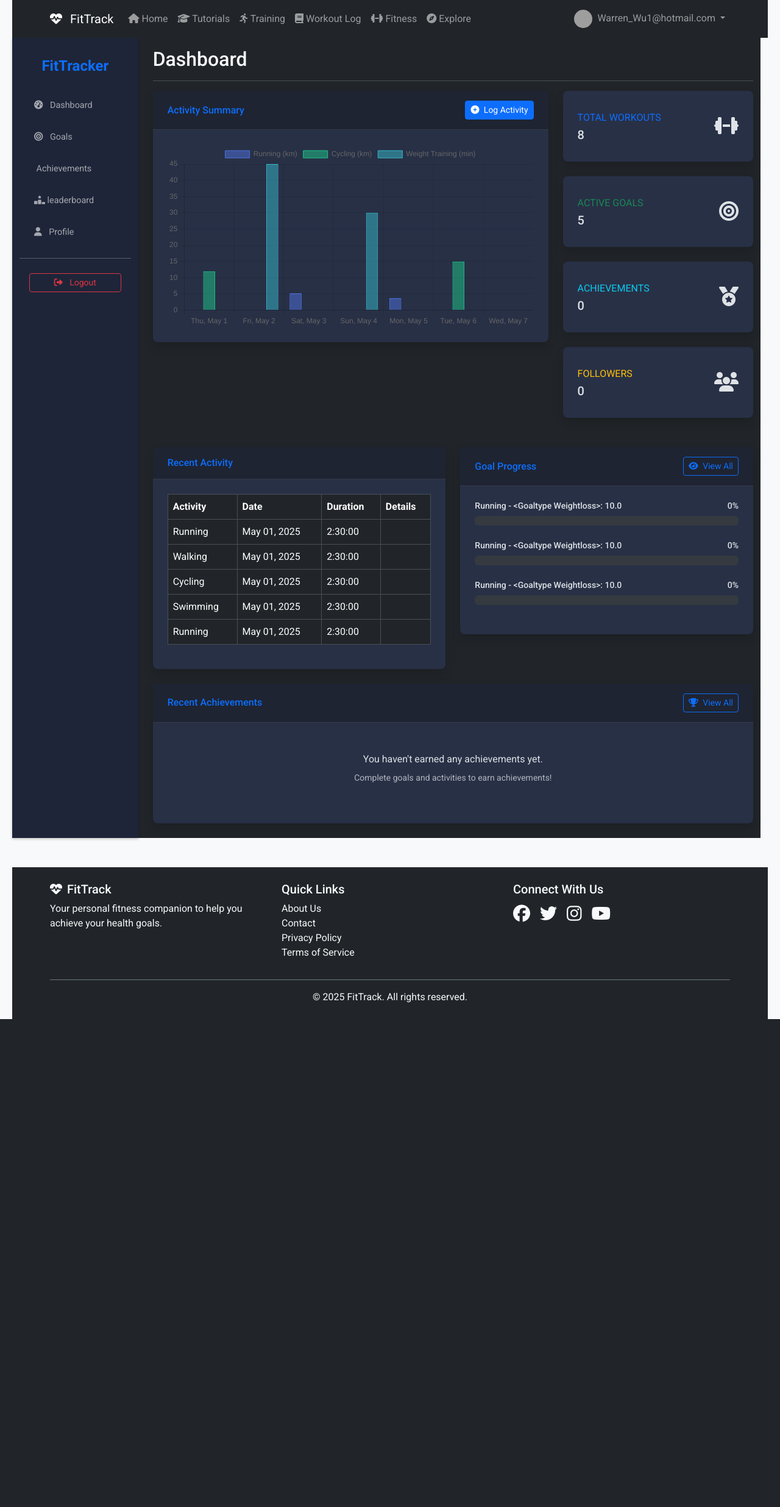
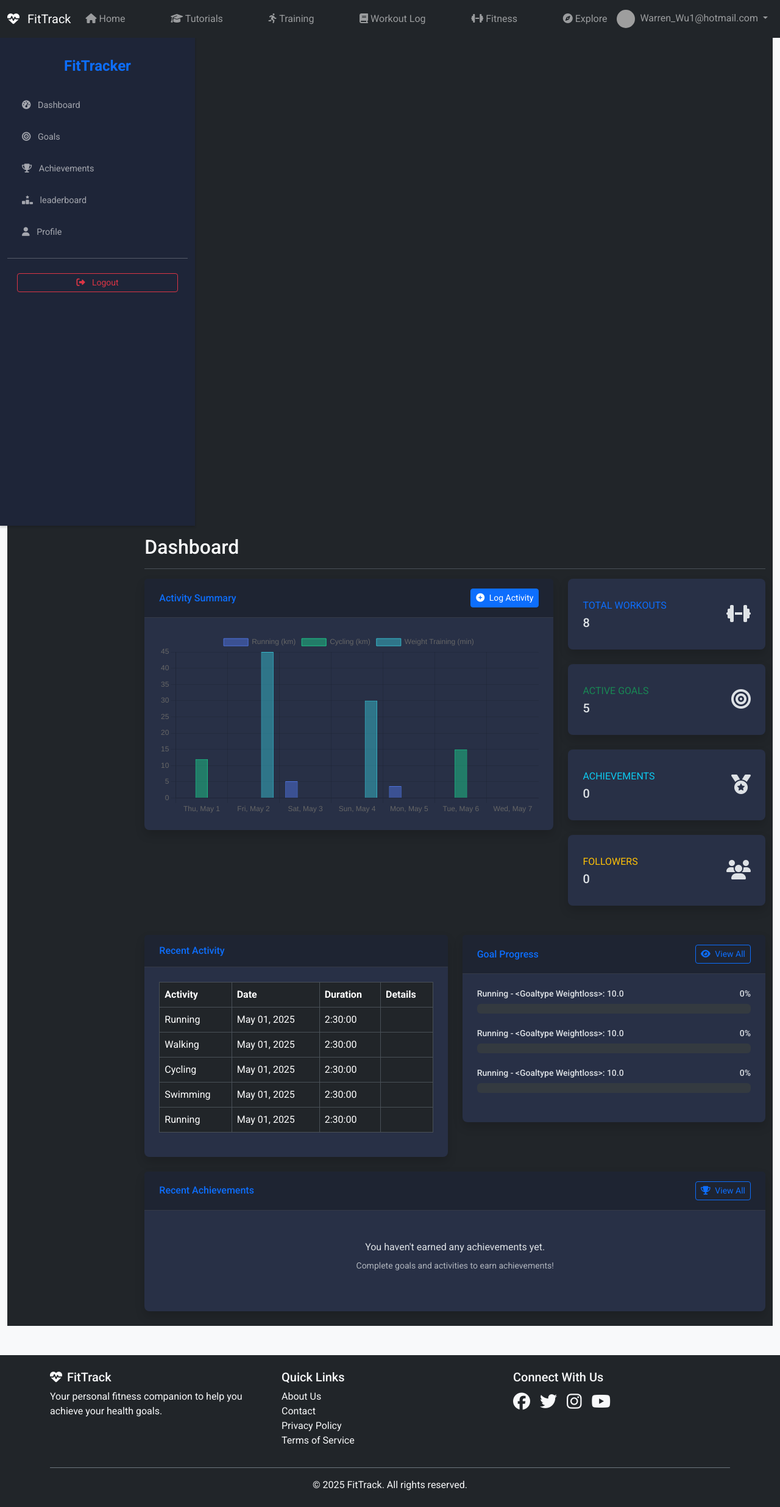
Before and after one commit to warrenwu123/CITS5505, a Flask app: page /dashboard/ in a window 1280 px wide. Shown: the whole page at 61% size. Before the commit the page ends 1671 px from the top, so only its background shows below. Run offline with Flask 3, Linux system fonts and the light colour scheme; a user stored in the database is signed in; some libraries are stand-ins or nearby versions; grey boxes are pictures that could not be loaded.

Commit message:
rearrange navbar

```diff
--- a/app/static/css/style.css
+++ b/app/static/css/style.css
@@ -21,9 +21,9 @@
 }
 
 body {
-    max-width: 1800px;     /* 设置最大宽度 */
-    margin: 0 auto;        /* 左右居中 */
-    padding: 0 20px;       /* 可选：给左右加点内边距 */
+    max-width: 1800px;
+    margin: 0;
+    padding: 0;
     font-family: 'Roboto', sans-serif;
     background-color: var(--light-bg);
     color: var(--dark-bg);
--- a/app/templates/base.html
+++ b/app/templates/base.html
@@ -11,7 +11,7 @@
 </head>
 <body>
     <nav class="navbar navbar-expand-lg navbar-dark bg-dark">
-        <div class="container">
+        <div class="container-fluid">
             <a class="navbar-brand" href="{{ url_for('index') }}">
                 <i class="fas fa-heartbeat"></i> FitTrack
             </a>
@@ -19,7 +19,7 @@
                 <span class="navbar-toggler-icon"></span>
             </button>
             <div class="collapse navbar-collapse" id="navbarNav">
-                <ul class="navbar-nav me-auto">
+                <ul class="navbar-nav d-flex justify-content-between w-100">
                     <li class="nav-item">
                         <a class="nav-link" href="{{ url_for('index') }}">
                             <i class="fas fa-home"></i> Home
--- a/app/templates/dashboard/layout.html
+++ b/app/templates/dashboard/layout.html
@@ -4,7 +4,7 @@
 <div class="bg-dark text-light">
     <div class="row">
         <!-- Sidebar -->
-        <nav id="sidebar" class="col-md-3 col-lg-2 d-md-block sidebar collapse">
+        <nav id="sidebar" class="col-md-4 col-lg-3 d-md-block sidebar collapse">
             <div class="position-sticky pt-3">
                 <div class="text-center mb-4">
                     <h4 class="text-primary fw-bold">FitTracker</h4>
@@ -24,13 +24,13 @@
                     </li>
                     <li class="nav-item">
                         <a class="nav-link {% if active_page == 'activities' %}active{% endif %}" href="{{ url_for('dashboard.achievements') }}">
-                            <i class="fa-solid fa-trophy-star"></i>
+                            <i class="fa-solid fa-trophy me-2"></i>
                             Achievements
                         </a>
                     </li>
                     <li class="nav-item">
                         <a class="nav-link {% if active_page == 'leaderboard' %}active{% endif %}" href="{{ url_for('dashboard.leaderboard') }}">
-                            <i class="fa-solid fa-ranking-star"></i>
+                            <i class="fa-solid fa-ranking-star me-2"></i>
                             leaderboard
                         </a>
                     </li>
```
